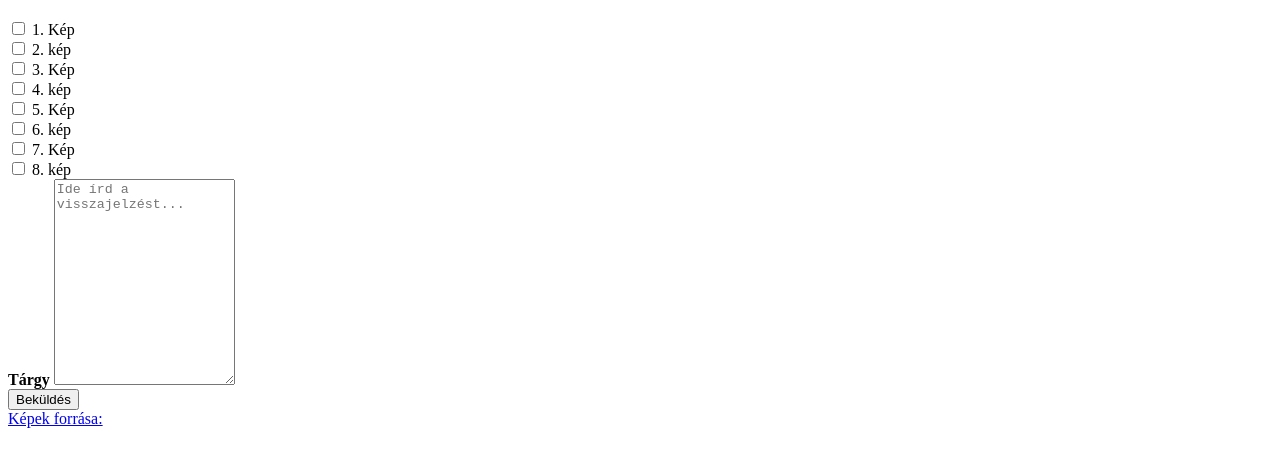
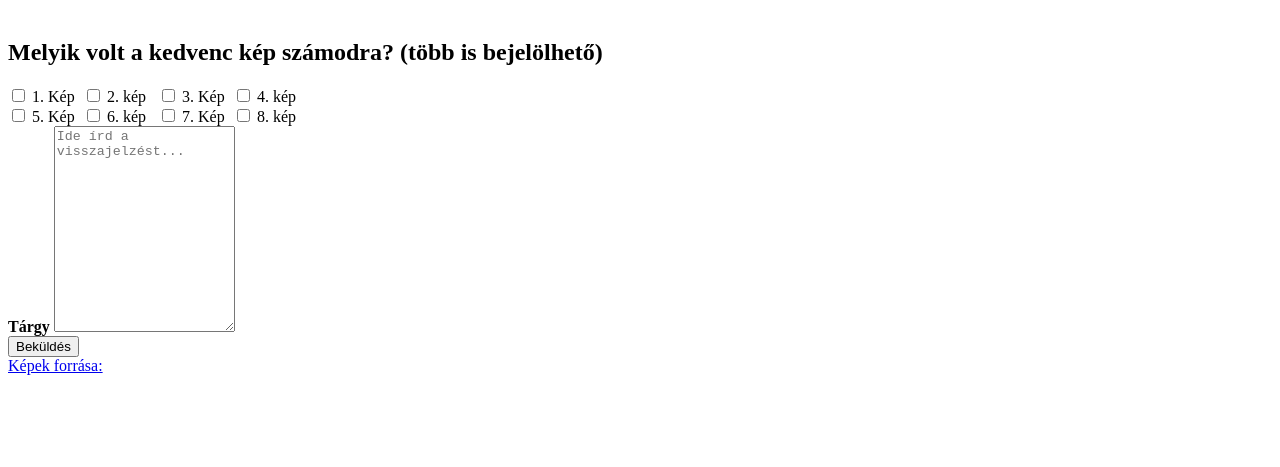
Before and after one commit to fabuandras/tortenet_kepekkel, a plain HTML site: page urlap.html in a window 1280 px wide. Shown: the part 115-582 px from the top of the page. Drawn offline with Linux system fonts and the light colour scheme.

Commit message:
flex es urlap

```diff
--- a/stilus.css
+++ b/stilus.css
@@ -1,7 +1,11 @@
 main {
     font-family: 'Times New Roman', Times, serif;
+    display: flex;
+    flex-wrap: wrap;
 }
-
+nav {
+    flex: 0 0 100%;
+}
 ul {
     list-style-type: none;
     margin: 0;
@@ -31,8 +35,32 @@ li a {
 li a:hover:not(.active) {
     background-color: #111;
 }
-
 .active {
     background-color: orange;
     color: black;
 }
+
+article{
+    flex: 0 0 100%;
+}
+header{
+    flex: 0 0 100%;
+}
+form{
+    flex-wrap: wrap;
+}
+form > div{
+    flex: 0 0 100%;
+}
+footer{
+    flex: 0 0 100%;
+}
+.boxok{
+    display: flex;
+    flex-wrap: wrap;
+    justify-content: flex-start;
+    width: 300px;
+}
+.boxok > div {
+    flex: 0 0 25%;
+}
--- a/urlap.html
+++ b/urlap.html
@@ -18,7 +18,9 @@
         <h1>Vélemény</h1>
       </header>
       <article>
+        <h2>Melyik volt a kedvenc kép számodra? (több is bejelölhető)</h2>
         <form action="/action_page.php">
+          <div class="boxok">
             <div>
               <input type="checkbox" id="kep1" name="kep1" value="kep_1" />
               <label for="vehicle1">1. Kép</label>
@@ -51,6 +53,7 @@
               <input type="checkbox" id="kep8" name="kep8" value="kep_8" />
               <label for="vehicle2">8. kép</label>
             </div>
+          </div>
           <div>
             <label for="targy"><b>Tárgy</b></label>
             <textarea
```
Lines whose indentation alone changed are shown as unchanged.
